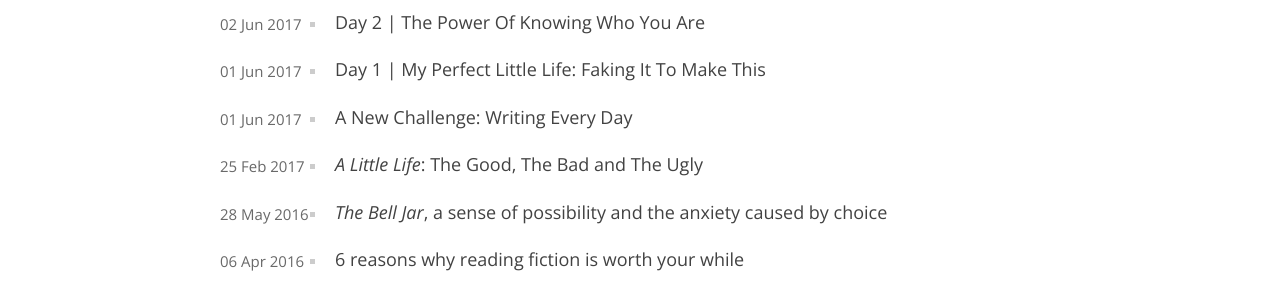
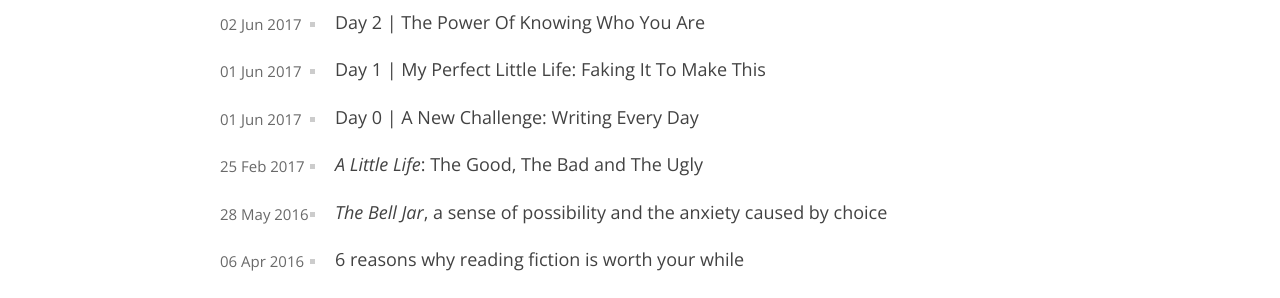
Before and after one commit to irenealgi/readbelow, a Jekyll site: the page built from archive.html, in a window 1280 px wide. Shown: the part 602-900 px from the top of the page. Built offline with Jekyll 4.4.1, drawn with Linux system fonts in a browser that asks for light colours.

Commit message:
Update from Forestry.io - 2017-06-01-A-daily-challenge:-one-text-a-day.md

```diff
--- a/_posts/2017-06-01-A-daily-challenge:-one-text-a-day.md
+++ b/_posts/2017-06-01-A-daily-challenge:-one-text-a-day.md
@@ -1,9 +1,10 @@
 ---
 date: '2017-06-01T08:37:00+00:00'
-title: 'A New Challenge: Writing Every Day'
+title: 'Day 0 | A New Challenge: Writing Every Day'
 image/file_upload: []
 tag_list: []
 layout: post
+image: []
 ---
 
 
```
